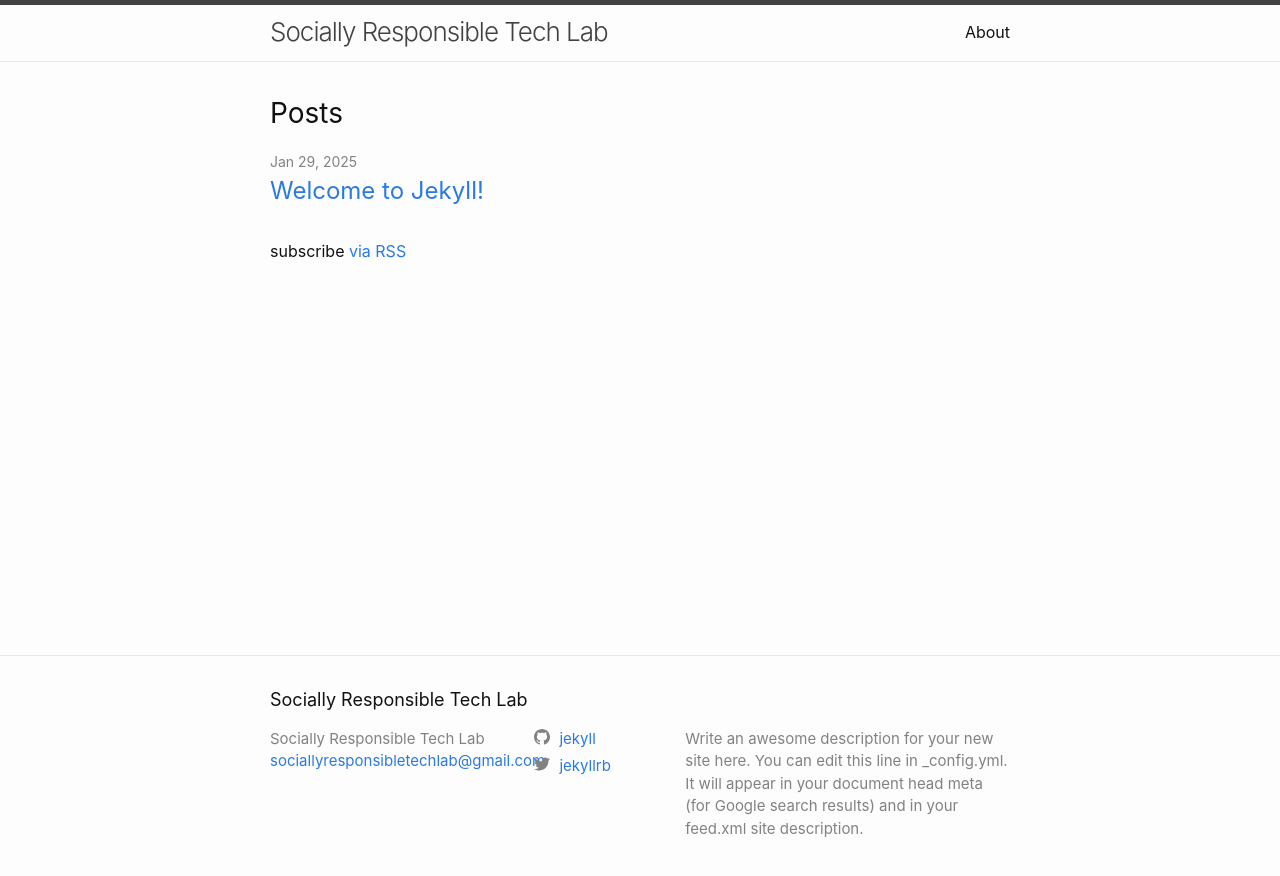
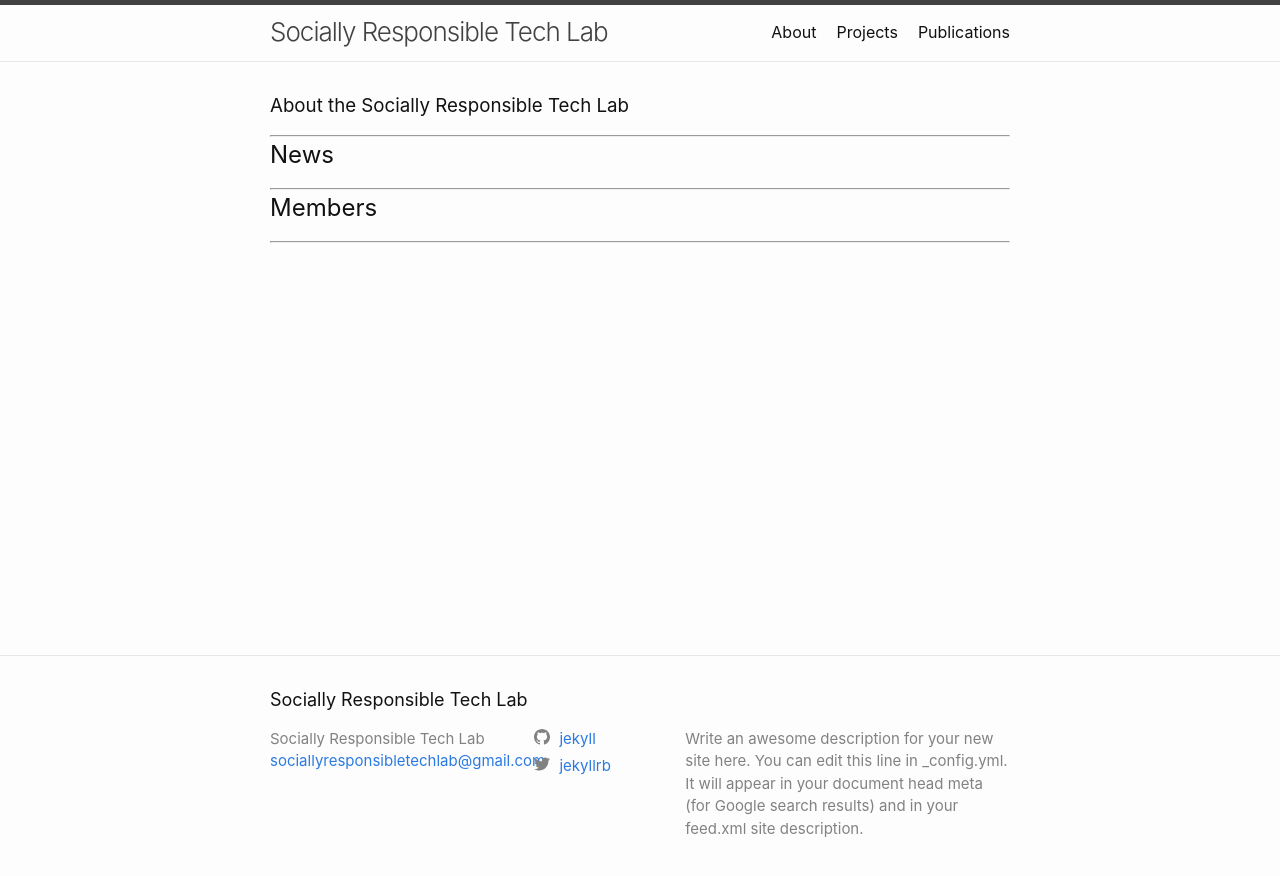
Before and after one commit to SociallyResponsibleTech/sociallyresponsibletech.github.io, a Jekyll site: the page built from index.md, in a window 1280 px wide. Shown: the top 876 px of the page. Built offline with Jekyll 4.4.1, drawn with Linux system fonts in a browser that asks for light colours.

```diff
--- a/index.md
+++ b/index.md
@@ -2,5 +2,17 @@
 # Feel free to add content and custom Front Matter to this file.
 # To modify the layout, see https://jekyllrb.com/docs/themes/#overriding-theme-defaults
 
-layout: home
+layout: default
+title: About
 ---
+### About the Socially Responsible Tech Lab
+
+***
+
+## News
+
+***
+
+## Members
+
+***
```
Also changed, not shown: _posts/2025-01-29-TestPub1.md (added, +5 -0 lines), _posts/2025-01-29-welcome-to-jekyll.markdown (deleted, +0 -29 lines), about.markdown (deleted, +0 -18 lines), projects.md (added, +11 -0 lines), publications.md (added, +5 -0 lines), 2 other files.
